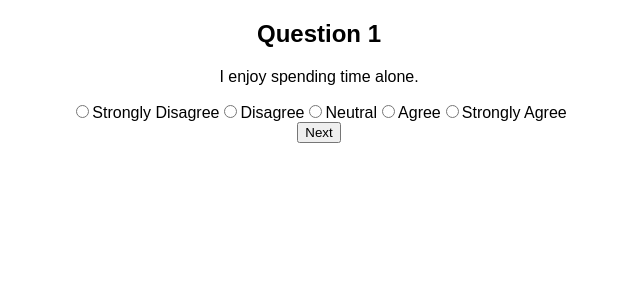
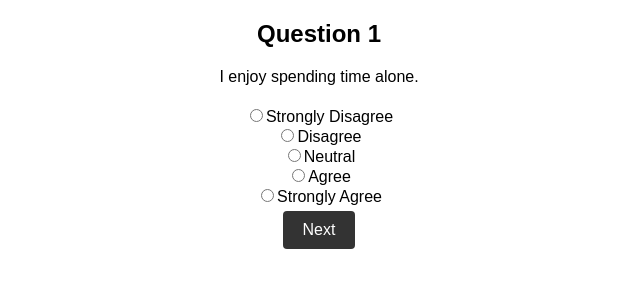
Before and after one commit to wajidafridi/personality-test, a React (Create React App) app: page /test in a window 1280 px wide. Shown: the top 300 px of the page, without its empty margins (321-961 px from the left). Built offline with nearby package versions, Linux system fonts and the light colour scheme.

Commit message:
custom css added

```diff
--- a/src/styles/index.css
+++ b/src/styles/index.css
@@ -13,3 +13,54 @@ body {
   text-align: center;
   flex-direction: column;
 }
+
+.App-header {
+  background-color: #333;
+  color: #fff;
+  padding: 40px 20px;
+}
+
+h1 {
+  margin-bottom: 20px;
+}
+
+.main {
+  flex: 1;
+  padding: 40px 20px;
+  display: flex;
+  flex-direction: column;
+  align-items: center;
+}
+
+.answer-options {
+  display: flex;
+  flex-direction: column;
+  margin-top: 20px;
+}
+
+button {
+  padding: 10px 20px;
+  margin: 5px;
+  font-size: 16px;
+  background-color: #333;
+  color: #fff;
+  border: none;
+  border-radius: 4px;
+  cursor: pointer;
+}
+
+.result {
+  margin-top: 20px;
+}
+
+.footer {
+  background-color: #333;
+  color: #fff;
+  padding: 20px;
+  text-align: center;
+  font-size: 14px;
+}
+
+.home-link {
+  margin-top: 20px;
+}
```
